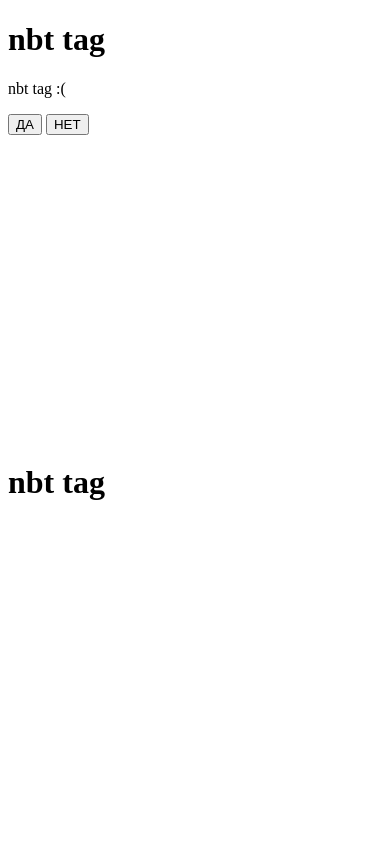
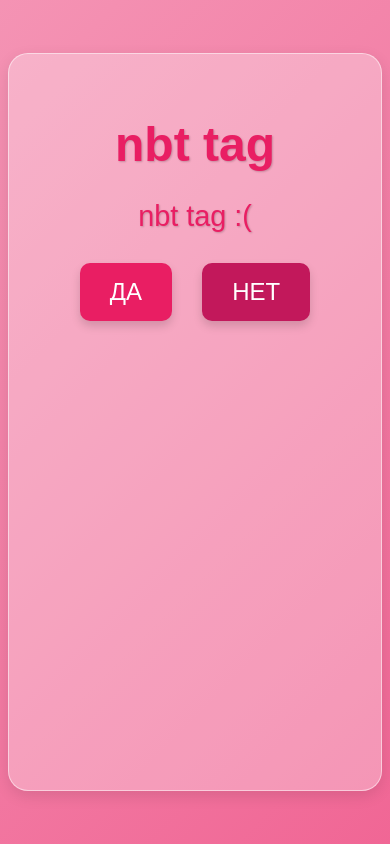
Before and after one commit to royzdev/valentinka, a plain HTML site: page index.html in a window 390 px wide. Drawn offline with Linux system fonts and the light colour scheme.

Commit message:
Add files via upload

```diff
--- /dev/null
+++ b/anim.js
@@ -0,0 +1,50 @@
+const canvas = document.getElementById('starCanvas');
+const ctx = canvas.getContext('2d');
+
+let stars = [];
+const STAR_COUNT = 200;
+const STAR_COLOR = 'rgba(255, 255, 255, 0.7)';
+const STAR_SIZE = 2;
+const STAR_SPEED = 1;
+
+function initStars() {
+  if (!canvas) return;
+  canvas.width = window.innerWidth;
+  canvas.height = window.innerHeight;
+
+  for (let i = 0; i < STAR_COUNT; i++) {
+    stars.push({
+      x: Math.random() * canvas.width,
+      y: Math.random() * canvas.height,
+      size: STAR_SIZE,
+      speed: STAR_SPEED + Math.random() * 2
+    });
+  }
+}
+
+function drawStars() {
+  if (!canvas) return;
+  ctx.clearRect(0, 0, canvas.width, canvas.height);
+
+  ctx.fillStyle = STAR_COLOR;
+  for (let i = 0; i < stars.length; i++) {
+    const star = stars[i];
+    ctx.beginPath();
+    ctx.arc(star.x, star.y, star.size, 0, Math.PI * 2);
+    ctx.closePath();
+    ctx.fill();
+
+    star.y += star.speed;
+
+    if (star.y > canvas.height) {
+      star.y = 0;
+      star.x = Math.random() * canvas.width;
+    }
+  }
+
+  requestAnimationFrame(drawStars);
+}
+
+window.addEventListener('resize', initStars);
+initStars();
+drawStars();
--- /dev/null
+++ b/heart.js
@@ -0,0 +1,57 @@
+const heartCanvas = document.getElementById('heartCanvas');
+const heartCtx = heartCanvas.getContext('2d');
+
+if (heartCanvas && heartCtx) {
+    heartCanvas.width = 600;
+    heartCanvas.height = 600;
+
+    const centerX = heartCanvas.width / 2;
+    const centerY = heartCanvas.height / 2;
+    const scale = 10;
+
+    function drawHeartPath() {
+        heartCtx.beginPath();
+        heartCtx.moveTo(centerX, centerY - scale * 15);
+
+        for (let angle = 0; angle < 2 * Math.PI; angle += 0.01) {
+            const x = centerX + scale * 16 * Math.sin(angle) ** 3;
+            const y = centerY - scale * (13 * Math.cos(angle) - 5 * Math.cos(2 * angle) - 2 * Math.cos(3 * angle) - Math.cos(4 * angle));
+            heartCtx.lineTo(x, y);
+        }
+
+        heartCtx.closePath();
+    }
+
+    function animateGradient(startTime) {
+        const duration = 7000; // Длительность анимации (в миллисекундах)
+        const currentTime = Date.now() - startTime;
+        let progress = currentTime / duration;
+        if (progress > 1) {
+            progress = progress % 1;
+        }
+
+        const gradient = heartCtx.createLinearGradient(0, 0, heartCanvas.width, heartCanvas.height);
+
+        // Несколько цветов для градиента
+        const color1 = `hsl(${progress * 360}, 100%, 50%)`; // Изменяем оттенок
+        const color2 = `hsl(${(progress + 0.33) * 360}, 100%, 50%)`; // Сдвиг по оттенку
+        const color3 = `hsl(${(progress + 0.66) * 360}, 100%, 50%)`; // Еще один сдвиг
+
+        gradient.addColorStop(0, color1);
+        gradient.addColorStop(0.5, color2);
+        gradient.addColorStop(1, color3);
+
+        heartCtx.clearRect(0, 0, heartCanvas.width, heartCanvas.height);
+
+        drawHeartPath();
+        heartCtx.fillStyle = gradient;
+        heartCtx.fill();
+
+        requestAnimationFrame(animateGradient.bind(null, startTime));
+    }
+
+    animateGradient(Date.now());
+
+} else {
+    console.error("Canvas сердца не найден или контекст не получен");
+}
--- a/index.html
+++ b/index.html
@@ -4,7 +4,7 @@
   <meta charset="UTF-8">
   <meta name="viewport" content="width=device-width, initial-scale=1.0">
   <title>Для тебя...</title>
-  <link rel="stylesheet" href="css/style.css">
+  <link rel="stylesheet" href="style.css">
 </head>
 <body>
 
@@ -27,8 +27,8 @@
     </div>
   </div>
 
-  <script src="js/script.js"></script>
-  <script src="js/anim.js"></script>
-  <script src="js/heart.js"></script>
+  <script src="script.js"></script>
+  <script src="anim.js"></script>
+  <script src="heart.js"></script>
 </body>
 </html>
--- /dev/null
+++ b/script.js
@@ -0,0 +1,39 @@
+const yesButton = document.getElementById('yesButton');
+const noButton = document.getElementById('noButton');
+const mainScreen = document.querySelector('.main-screen');
+const loveScreen = document.querySelector('.love-screen');
+const loveText = document.querySelector('.love-text');
+
+function animationEnd(element, animationName) {
+    return new Promise(resolve => {
+        element.addEventListener('animationend', event => {
+            if (event.animationName === animationName) {
+                resolve();
+            }
+        }, { once: true });
+    });
+}
+
+if (yesButton) {
+    yesButton.addEventListener('click', async () => {
+        mainScreen.classList.add('hidden');
+        loveScreen.classList.remove('hidden');
+
+        await animationEnd(loveText, 'fadeOut');
+
+        const heartCanvas = document.getElementById('heartCanvas');
+        if (heartCanvas) {
+            heartCanvas.style.display = 'block';
+            startHeartAnimation();
+            console.log("Анимация запущена");
+        } else {
+            console.error("heartCanvas не найден");
+        }
+    });
+} else {
+    console.error("Кнопка 'ДА' не найдена!");
+}
+
+noButton.addEventListener('click', (event) => {
+    event.preventDefault();
+});
--- /dev/null
+++ b/style.css
@@ -0,0 +1,151 @@
+body {
+  font-family: 'Arial', sans-serif;
+  margin: 0;
+  overflow: hidden;
+  background: linear-gradient(135deg, #fce4ec, #f8bbd0, #f48fb1, #f06292, #ec407a); /* Более мягкие цвета */
+  background-size: 400% 400%;
+  animation: gradient 15s ease infinite;
+  height: 100vh;
+  display: flex;
+  justify-content: center;
+  align-items: center;
+}
+
+@keyframes gradient {
+  0% {
+    background-position: 0% 50%;
+  }
+  50% {
+    background-position: 100% 50%;
+  }
+  100% {
+    background-position: 0% 50%;
+  }
+}
+
+.container {
+  height: 80vh;
+  width: 80vw;
+  background-color: rgba(255, 255, 255, 0.3); /* Больше прозрачности */
+  border-radius: 20px;
+  padding: 30px;
+  box-shadow: 0 5px 15px rgba(0, 0, 0, 0.1); /* Меньше тени */
+  border: 1px solid rgba(255, 255, 255, 0.5); /* Более заметная рамка */
+}
+
+/* Остальные стили остаются без изменений */
+
+.main-screen {
+  text-align: center;
+}
+
+.question-container {
+  margin-bottom: 30px;
+}
+
+.main-screen h1 {
+  font-size: 3em;
+  color: #e91e63;
+  margin-bottom: 10px;
+  text-shadow: 1px 1px 2px rgba(0, 0, 0, 0.2);
+}
+
+.love-question {
+  font-size: 1.8em;
+  color: #e91e63;
+  text-shadow: 1px 1px 2px rgba(0, 0, 0, 0.2);
+}
+
+.buttons {
+  display: flex;
+  justify-content: center;
+  margin-top: 20px;
+}
+
+button {
+  background-color: #e91e63;
+  color: white;
+  border: none;
+  padding: 15px 30px;
+  font-size: 1.5em;
+  cursor: pointer;
+  border-radius: 10px;
+  transition: background-color 0.3s ease, transform 0.1s ease;
+  margin: 0 15px;
+  box-shadow: 0 5px 10px rgba(0, 0, 0, 0.15);
+}
+
+button:hover {
+  background-color: #c2185b;
+  transform: translateY(-2px);
+  box-shadow: 0 7px 12px rgba(0, 0, 0, 0.2);
+}
+
+#noButton {
+  background-color: #c2185b;
+  cursor: not-allowed;
+}
+
+#noButton:hover {
+  background-color: #c2185b;
+}
+
+.love-screen {
+  text-align: center;
+  display: flex;
+  flex-direction: column;
+  align-items: center;
+  justify-content: center;
+  height: 100vh;
+  width: 100vw;
+  position: absolute;
+  top: 0;
+  left: 0;
+  background-color: rgba(255, 255, 255, 0.1); /* Прозрачный фон */
+  z-index: 10;
+  backdrop-filter: blur(5px); /* Размытие для атмосферности */
+  /* Добавляем неоновые тени */
+  box-shadow: 0 0 20px rgba(255, 102, 204, 0.5),
+              0 0 40px rgba(255, 51, 153, 0.4),
+              0 0 60px rgba(255, 0, 102, 0.3);
+}
+
+.love-text {
+  font-size: 5em;
+  color: #e91e63;
+  margin-bottom: 20px;
+  text-shadow: 2px 2px 4px rgba(0, 0, 0, 0.2);
+  animation: fadeIn 2s ease-in-out forwards, fadeOut 2s 2s forwards;
+}
+
+@keyframes fadeOut {
+  0% {
+    opacity: 1;
+  }
+  100% {
+    opacity: 0;
+  }
+}
+
+.hidden {
+  display: none;
+}
+
+#starCanvas {
+  position: absolute;
+  top: 0;
+  left: 0;
+  width: 100%;
+  height: 100%;
+  z-index: -1;
+}
+
+#heartCanvas {
+  position: absolute;
+  top: 50%;
+  left: 50%;
+  transform: translate(-50%, -50%);
+  width: 600px; /* Увеличиваем размер в 3 раза */
+  height: 600px; /* Увеличиваем размер в 3 раза */
+  display: none; /* Изначально скрыт */
+}
```
